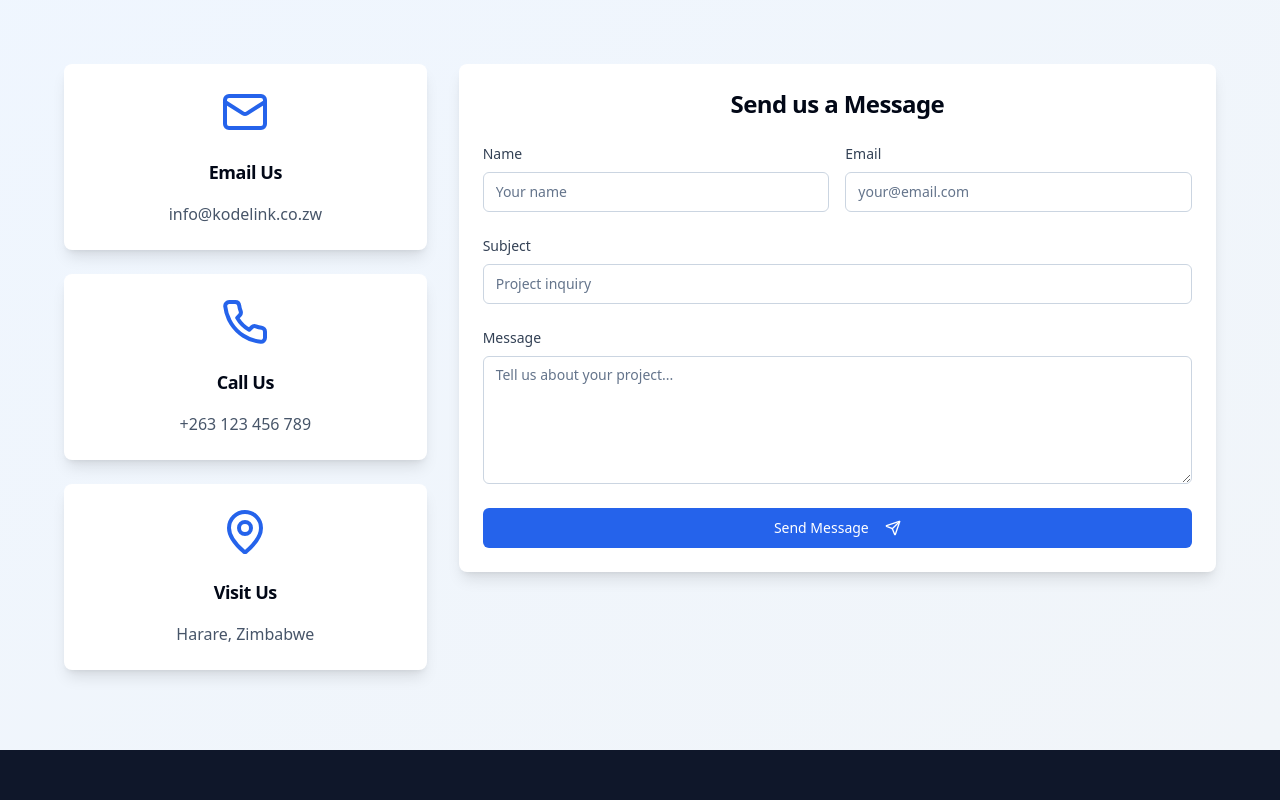
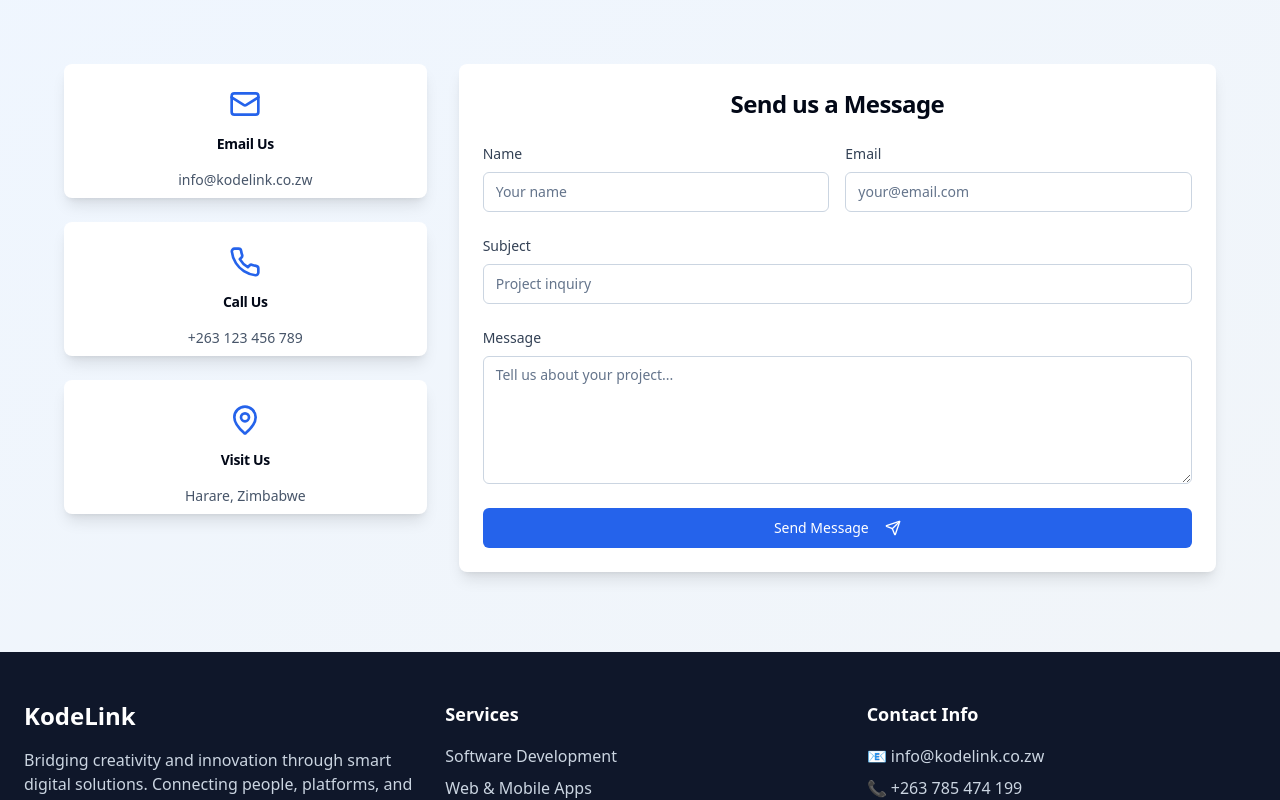
Before and after one commit to nashe01/kodelink-website, a React (Vite) app: page / in a window 1280 px wide. Shown: the part 4000-4800 px from the top of the page. Built offline with nearby package versions, Linux system fonts and the light colour scheme.

Commit message:
Reduce contact card sizes and update footer

```diff
--- a/src/components/Contact.tsx
+++ b/src/components/Contact.tsx
@@ -35,36 +35,36 @@ const Contact = () => {
             <Card className={`border-0 shadow-lg transition-all duration-700 delay-500 ${
               contentVisible ? 'opacity-100 translate-x-0' : 'opacity-0 -translate-x-10'
             }`}>
-              <CardHeader className="text-center pb-4">
-                <Mail className="h-12 w-12 text-blue-600 mx-auto mb-4" />
-                <CardTitle className="text-lg">Email Us</CardTitle>
+              <CardHeader className="text-center pb-2">
+                <Mail className="h-8 w-8 text-blue-600 mx-auto mb-2" />
+                <CardTitle className="text-sm">Email Us</CardTitle>
               </CardHeader>
-              <CardContent className="text-center">
-                <p className="text-slate-600">info@kodelink.co.zw</p>
+              <CardContent className="text-center py-2">
+                <p className="text-slate-600 text-sm">info@kodelink.co.zw</p>
               </CardContent>
             </Card>
 
             <Card className={`border-0 shadow-lg transition-all duration-700 delay-700 ${
               contentVisible ? 'opacity-100 translate-x-0' : 'opacity-0 -translate-x-10'
             }`}>
-              <CardHeader className="text-center pb-4">
-                <Phone className="h-12 w-12 text-blue-600 mx-auto mb-4" />
-                <CardTitle className="text-lg">Call Us</CardTitle>
+              <CardHeader className="text-center pb-2">
+                <Phone className="h-8 w-8 text-blue-600 mx-auto mb-2" />
+                <CardTitle className="text-sm">Call Us</CardTitle>
               </CardHeader>
-              <CardContent className="text-center">
-                <p className="text-slate-600">+263 123 456 789</p>
+              <CardContent className="text-center py-2">
+                <p className="text-slate-600 text-sm">+263 123 456 789</p>
               </CardContent>
             </Card>
 
             <Card className={`border-0 shadow-lg transition-all duration-700 delay-900 ${
               contentVisible ? 'opacity-100 translate-x-0' : 'opacity-0 -translate-x-10'
             }`}>
-              <CardHeader className="text-center pb-4">
-                <MapPin className="h-12 w-12 text-blue-600 mx-auto mb-4" />
-                <CardTitle className="text-lg">Visit Us</CardTitle>
+              <CardHeader className="text-center pb-2">
+                <MapPin className="h-8 w-8 text-blue-600 mx-auto mb-2" />
+                <CardTitle className="text-sm">Visit Us</CardTitle>
               </CardHeader>
-              <CardContent className="text-center">
-                <p className="text-slate-600">Harare, Zimbabwe</p>
+              <CardContent className="text-center py-2">
+                <p className="text-slate-600 text-sm">Harare, Zimbabwe</p>
               </CardContent>
             </Card>
           </div>
--- a/src/components/Footer.tsx
+++ b/src/components/Footer.tsx
@@ -38,14 +38,14 @@ const Footer = () => {
             <h4 className="text-lg font-semibold mb-4">Contact Info</h4>
             <ul className="space-y-2 text-slate-300">
               <li>📧 info@kodelink.co.zw</li>
-              <li>📞 +263 123 456 789</li>
+              <li>📞 +263 785 474 199</li>
               <li>📍 Harare, Zimbabwe</li>
             </ul>
           </div>
         </div>
 
         <div className="border-t border-slate-700 mt-8 pt-8 text-center text-slate-400">
-          <p>&copy; 2024 KodeLink. All rights reserved. Made with ❤️ in Zimbabwe.</p>
+          <p>&copy; 2024 KodeLink. All rights reserved.</p>
         </div>
       </div>
     </footer>
```
